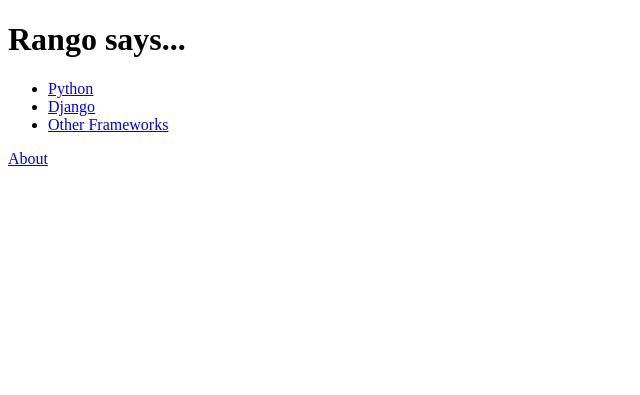
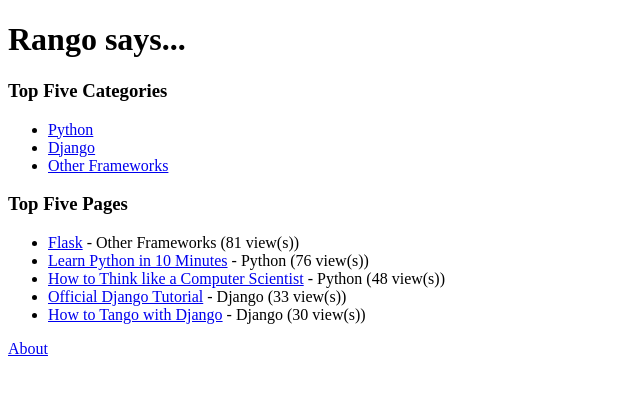
Before and after one commit to pavdmyt/django_rango, a Django app: page /rango/ in a window 1280 px wide. Shown: the top 395 px of the page, without its empty margins (0-640 px from the left). Run offline with Django 3.2, Linux system fonts and the light colour scheme; data comes from the database, SQL or seed files in the repository; both versions use the stored data as it was after the commit.

Commit message:
7.4 Exercises. Added top 5 most viewed pages to the index page.

```diff
--- a/rango/views.py
+++ b/rango/views.py
@@ -4,12 +4,19 @@ from rango.models import Category, Page
 
 
 def index(request):
+    context_dict = {}
+
     # Query the database for a list of ALL categories currently stored.
     # Order the categories by no. likes in descending order.
     # Retrieve the top 5 only - or all if less than 5.
     # Place the list in our `context_dict` which will be passed to the template engine.
     category_list = Category.objects.order_by('-likes')[:5]
-    context_dict = {'categories': category_list}
+    context_dict['categories'] = category_list
+
+    # Query the DB for a list of pages currently stored
+    # Order the pages by no. of views, retrieve the top 5
+    pages_list = Page.objects.order_by('-views')[:5]
+    context_dict['pages'] = pages_list
 
     # render the response
     return render(request, 'rango/index.html', context_dict)
--- a/templates/rango/index.html
+++ b/templates/rango/index.html
@@ -11,6 +11,8 @@
 	<body>
 		<h1>Rango says...</h1>
 
+		<!-- Display top 5 Categories -->
+		<h3>Top Five Categories</h3>
 		{% if categories %}
 			<ul>
 				{% for category in categories %}
@@ -21,6 +23,20 @@
 			<strong>There are no categories present.</strong>
 		{% endif %}
 
+		<!-- Display top 5 Pages -->
+		<h3>Top Five Pages</h3>
+		{% if pages %}
+			<ul>
+				{% for page in pages %}
+				<li><a href="{{ page.url }}">{{ page.title }}</a> - {{ page.category }}
+				 ({{ page.views }} view(s))</li>
+				{% endfor %}
+			</ul>
+		{% else %}
+			<strong>There are no pages present.</strong>
+		{% endif %}
+
+
 		<a href="/rango/about/">About</a><br />
 	</body>
 
```
Also changed, not shown: populate_rango.py (+19 -9 lines), db.sqlite3, 1 other file.
